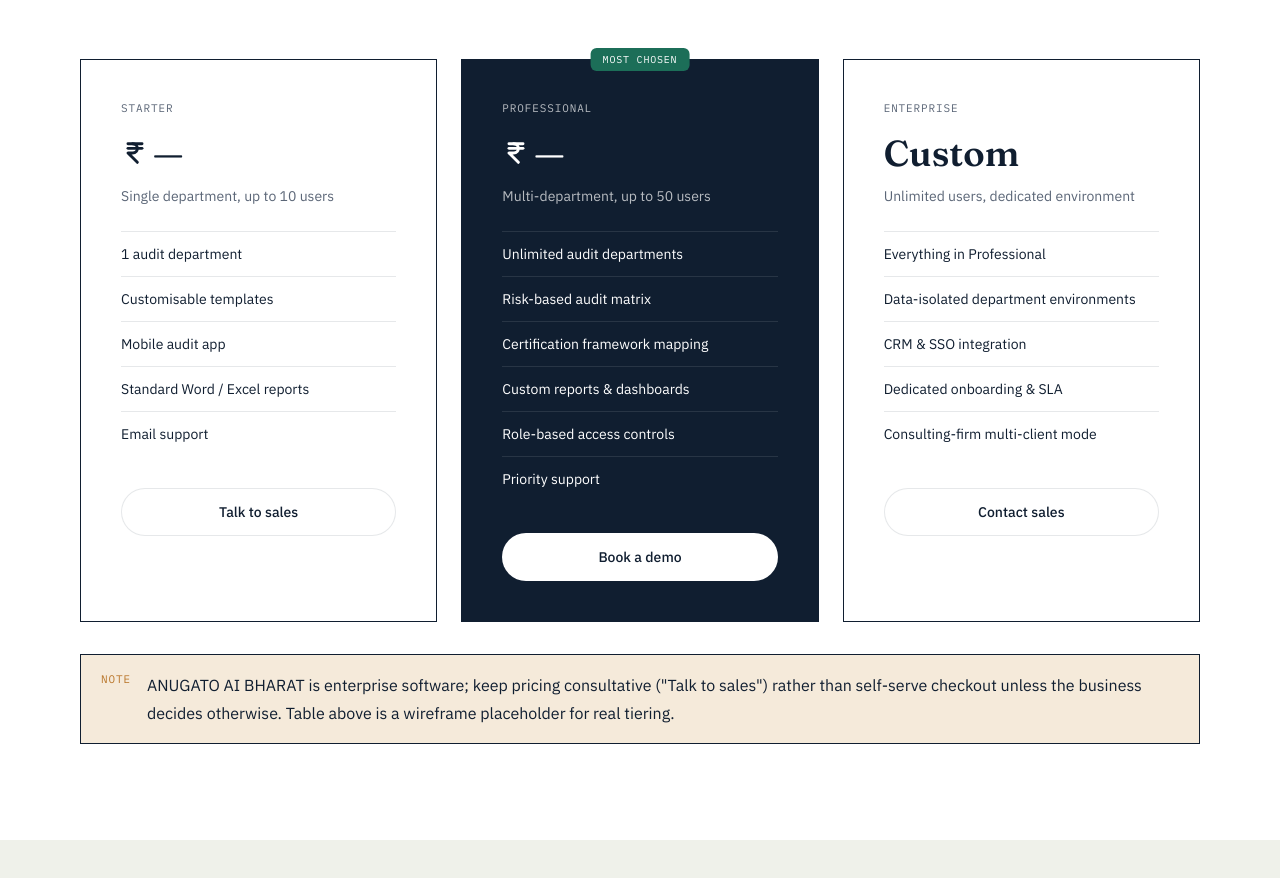
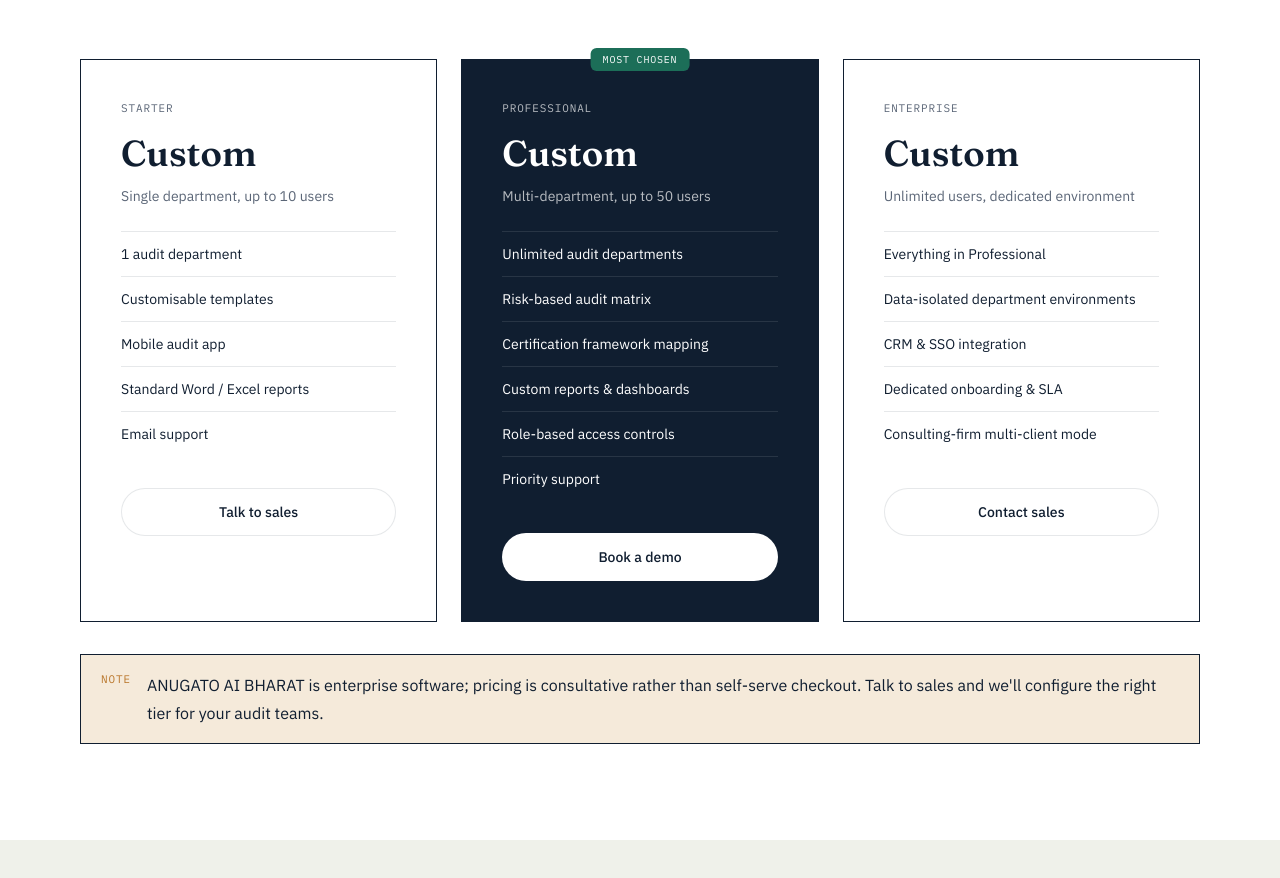
Before and after one commit to mpoojaanugato/anugato-web, a Next.js app: page /pricing in a window 1280 px wide. Shown: the part 540-1418 px from the top of the page. Built offline with nearby package versions, Linux system fonts and the light colour scheme.

Commit message:
Load pricing plans and FAQs from backend

```diff
--- a/app/pricing/page.tsx
+++ b/app/pricing/page.tsx
@@ -3,10 +3,29 @@ import Section from '@/components/ui/Section'
 import SectionHeading from '@/components/ui/SectionHeading'
 import Eyebrow from '@/components/ui/Eyebrow'
 import NoteCallout from '@/components/ui/NoteCallout'
-import PricingTable from '@/components/pricing/PricingTable'
-import FAQGrid from '@/components/pricing/FAQGrid'
+import PricingTable, { fallbackPlans, type Plan } from '@/components/pricing/PricingTable'
+import FAQGrid, { fallbackFaqs, type PricingFaq } from '@/components/pricing/FAQGrid'
+import { BackendRequestError, requestBackend } from '@/lib/backend/client'
 
-export default function PricingPage() {
+export const revalidate = 60
+
+async function getPricing() {
+  try {
+    return await requestBackend<{ plans: Plan[]; faqs: PricingFaq[] }>('/pricing', {
+      revalidate: 60
+    })
+  } catch (error) {
+    if (error instanceof BackendRequestError) {
+      console.error(`Pricing backend unavailable (${error.status})`)
+    }
+
+    return { plans: fallbackPlans, faqs: fallbackFaqs }
+  }
+}
+
+export default async function PricingPage() {
+  const { plans, faqs } = await getPricing()
+
   return (
     <>
       <Section>
@@ -26,12 +45,12 @@ export default function PricingPage() {
 
       <Section bg="white" className="pt-0">
         <Container>
-          <PricingTable />
+          <PricingTable plans={plans} />
           <div className="mt-8">
             <NoteCallout label="Note" tone="flag">
-              ANUGATO AI BHARAT is enterprise software; keep pricing consultative (&quot;Talk to
-              sales&quot;) rather than self-serve checkout unless the business decides otherwise.
-              Table above is a wireframe placeholder for real tiering.
+              ANUGATO AI BHARAT is enterprise software; pricing is consultative rather than
+              self-serve checkout. Talk to sales and we&apos;ll configure the right tier for your
+              audit teams.
             </NoteCallout>
           </div>
         </Container>
@@ -41,7 +60,7 @@ export default function PricingPage() {
         <Container>
           <SectionHeading title="Frequently asked." />
           <div className="mt-10">
-            <FAQGrid />
+            <FAQGrid faqs={faqs} />
           </div>
         </Container>
       </Section>
--- a/components/pricing/FAQGrid.tsx
+++ b/components/pricing/FAQGrid.tsx
@@ -1,4 +1,9 @@
-const faqs = [
+export type PricingFaq = {
+  question: string
+  answer: string
+}
+
+export const fallbackFaqs: PricingFaq[] = [
   {
     question: 'Can we run consulting-firm and in-house audits together?',
     answer: "Yes — each department's data stays isolated even on the same account."
@@ -25,7 +30,11 @@ const cellBorderClasses = [
   'md:border-b-0'
 ]
 
-export default function FAQGrid() {
+type FAQGridProps = {
+  faqs?: PricingFaq[]
+}
+
+export default function FAQGrid({ faqs = fallbackFaqs }: FAQGridProps) {
   return (
     <div className="box-border grid grid-cols-1 border border-ink bg-white md:grid-cols-2">
       {faqs.map((faq, index) => (
--- a/components/pricing/PricingTable.tsx
+++ b/components/pricing/PricingTable.tsx
@@ -1,20 +1,21 @@
-import { IndianRupee } from 'lucide-react'
 import Button from '@/components/ui/Button'
 
-type Plan = {
+export type Plan = {
   label: string
   description: string
+  price_label: string
   features: string[]
-  cta: { label: string; to: string }
-  highlighted?: boolean
-  badge?: string
-  custom?: boolean
+  cta_label: string
+  cta_path: string
+  highlighted: boolean
+  badge: string | null
 }
 
-const plans: Plan[] = [
+export const fallbackPlans: Plan[] = [
   {
     label: 'Starter',
     description: 'Single department, up to 10 users',
+    price_label: 'Custom',
     features: [
       '1 audit department',
       'Customisable templates',
@@ -22,11 +23,15 @@ const plans: Plan[] = [
       'Standard Word / Excel reports',
       'Email support'
     ],
-    cta: { label: 'Talk to sales', to: '/contact' }
+    cta_label: 'Talk to sales',
+    cta_path: '/contact',
+    highlighted: false,
+    badge: null
   },
   {
     label: 'Professional',
     description: 'Multi-department, up to 50 users',
+    price_label: 'Custom',
     features: [
       'Unlimited audit departments',
       'Risk-based audit matrix',
@@ -35,13 +40,15 @@ const plans: Plan[] = [
       'Role-based access controls',
       'Priority support'
     ],
-    cta: { label: 'Book a demo', to: '/contact' },
+    cta_label: 'Book a demo',
+    cta_path: '/contact',
     highlighted: true,
     badge: 'Most chosen'
   },
   {
     label: 'Enterprise',
     description: 'Unlimited users, dedicated environment',
+    price_label: 'Custom',
     features: [
       'Everything in Professional',
       'Data-isolated department environments',
@@ -49,12 +56,18 @@ const plans: Plan[] = [
       'Dedicated onboarding & SLA',
       'Consulting-firm multi-client mode'
     ],
-    cta: { label: 'Contact sales', to: '/contact' },
-    custom: true
+    cta_label: 'Contact sales',
+    cta_path: '/contact',
+    highlighted: false,
+    badge: null
   }
 ]
 
-export default function PricingTable() {
+type PricingTableProps = {
+  plans?: Plan[]
+}
+
+export default function PricingTable({ plans = fallbackPlans }: PricingTableProps) {
   return (
     <div className="box-border grid grid-cols-1 gap-6 md:grid-cols-3">
       {plans.map((plan) => (
@@ -78,14 +91,13 @@ export default function PricingTable() {
             {plan.label}
           </div>
 
-          {plan.custom ? (
-            <div className="mt-4 font-display text-4xl font-semibold text-ink">Custom</div>
-          ) : (
-            <div className="mt-4 flex items-center gap-1 font-display text-4xl font-semibold">
-              <IndianRupee size={28} strokeWidth={2.5} />
-              <span>—</span>
-            </div>
-          )}
+          <div
+            className={`mt-4 font-display text-4xl font-semibold ${
+              plan.highlighted ? 'text-white' : 'text-ink'
+            }`}
+          >
+            {plan.price_label}
+          </div>
 
           <p
             className={`m-0 mt-3 text-sm leading-[1.6] ${
@@ -114,11 +126,11 @@ export default function PricingTable() {
 
           <div className="mt-8">
             <Button
-              to={plan.cta.to}
+              to={plan.cta_path}
               variant={plan.highlighted ? 'white' : 'secondary'}
               className="w-full"
             >
-              {plan.cta.label}
+              {plan.cta_label}
             </Button>
           </div>
         </div>
```
Also changed, not shown: 2 other files (tests, documents, lock files or other folders).
